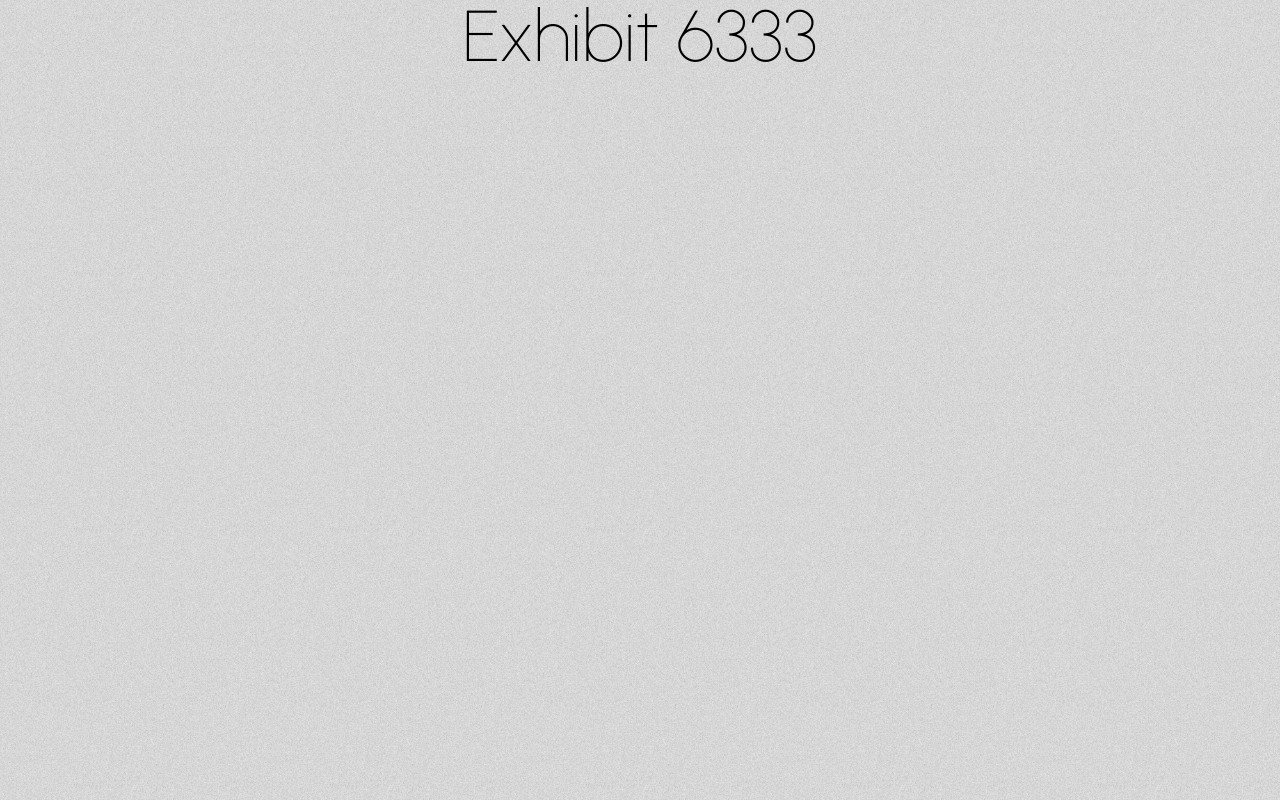
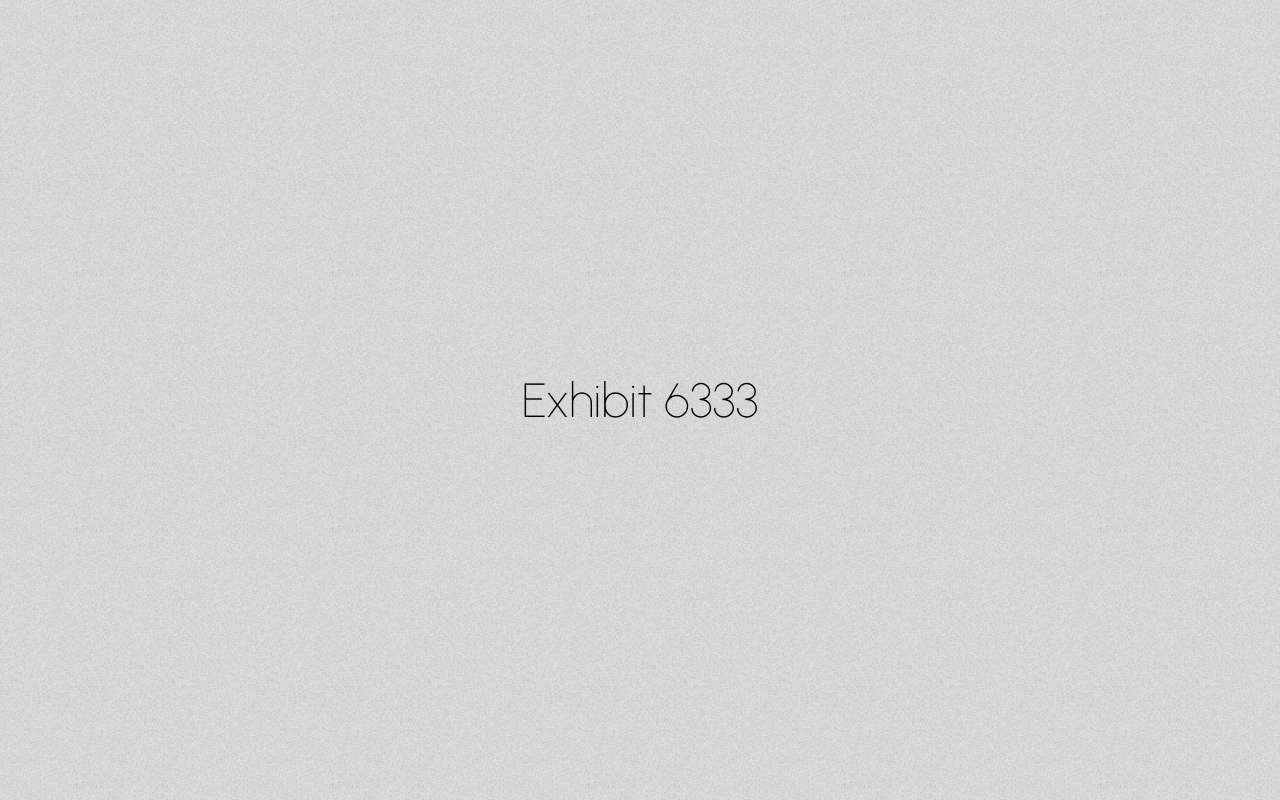
Before and after one commit to alan6333/exhibit6333web, a Next.js app: page / in a window 1280 px wide. Built offline with nearby package versions, Linux system fonts and the light colour scheme.

Commit message:
center header

```diff
--- a/components/Header.js
+++ b/components/Header.js
@@ -3,6 +3,6 @@ import localFont from '@next/font/local'
 
 export default () => {
     return (
-      <div className="text-7xl UrbanistFont.localFont grid place-items-center" >Exhibit 6333</div>
+      <div className="text-5xl UrbanistFont.localFont grid h-screen place-items-center" >Exhibit 6333</div>
     );
   }
```
